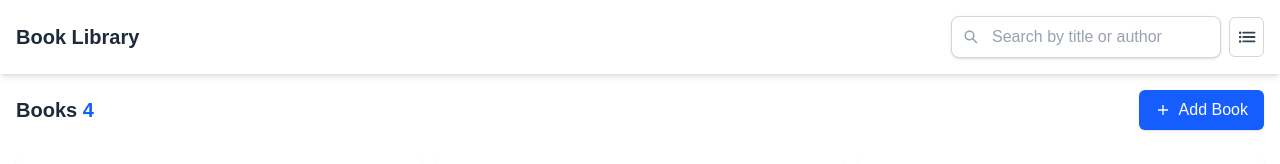
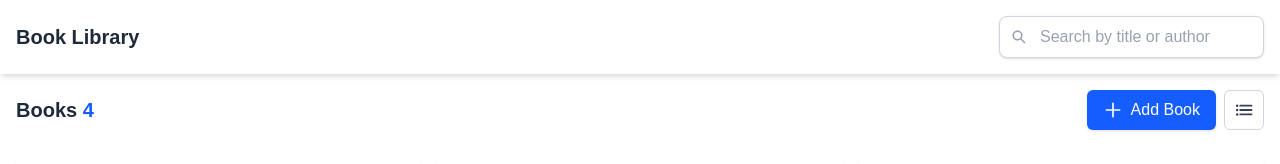
Before and after one commit to NipunaBandaraKarunarathne/book-library-app, a Next.js app: page / in a window 1280 px wide. Shown: the top 164 px of the page. Built offline with nearby package versions, Linux system fonts and the light colour scheme; data requests are answered from the project's data file.

Commit message:
view modal modification

```diff
--- a/app/page.tsx
+++ b/app/page.tsx
@@ -65,6 +65,7 @@ export default function HomePage() {
           onAdd={() => setAddingBook(true)}
           onEdit={(book) => setEditingBook(book)}
           onDelete={(book) => setBookToDelete(book)}
+          onToggleView={() => setView(view === "grid" ? "list" : "grid")}
         />
       </main>
 
--- /dev/null
+++ b/components/molecules/BookDetailsModal.tsx
@@ -0,0 +1,51 @@
+"use client";
+
+import { Book } from "@/types/book";
+import { IoClose } from "react-icons/io5";
+import RatingStars from "@/components/molecules/RatingStars";
+
+interface Props {
+  book: Book | null;
+  isOpen: boolean;
+  onClose: () => void;
+}
+
+export default function BookDetailsModal({ book, isOpen, onClose }: Props) {
+  if (!isOpen || !book) return null;
+
+  return (
+    <div className="fixed inset-0 z-50 flex items-center justify-center bg-black/30 backdrop-blur-sm">
+      <div className="bg-white rounded-lg max-w-md w-full p-6 shadow-lg relative animate-scale-in">
+        {/* Stylish Close Button */}
+        <button
+          className="
+            absolute top-3 right-3
+            w-10 h-10 flex items-center justify-center
+            rounded-full
+            bg-red-100 text-red-600
+            hover:bg-red-200 hover:text-red-700
+            shadow-md
+            transition
+            focus:outline-none focus:ring-2 focus:ring-red-400
+          "
+          onClick={onClose}
+          aria-label="Close modal"
+        >
+          <IoClose size={24} />
+        </button>
+
+        <img
+          src={book.coverUrl || "https://picsum.photos/200/300?1"}
+          alt={book.title}
+          className="rounded-md mb-4 w-full h-64 object-cover"
+        />
+        <h2 className="text-2xl font-bold mb-2">{book.title}</h2>
+        <p className="text-gray-600 mb-1">Author: {book.author}</p>
+        <p className="text-gray-600 mb-1">Category: {book.category}</p>
+        <span className="text-gray-600 mb-1">
+          Rating: <RatingStars value={book.rating} />
+        </span>
+      </div>
+    </div>
+  );
+}
--- a/components/molecules/BookModal.tsx
+++ /dev/null
@@ -1,38 +0,0 @@
-"use client";
-
-import { Modal } from "flowbite-react";
-import { Book } from "@/types/book";
-import BookForm from "@/components/organisms/BookForm";
-
-
-interface Props {
-  open: boolean;
-  onClose: () => void;
-  book?: Book;
-  onSuccess: (book: Book) => void;
-}
-
-export default function BookModal({ open, onClose, book, onSuccess }: Props) {
-  return (
-    <Modal show={open} onClose={onClose}>
-      <div className="book-modal">
-        <h2>{book ? "Edit Book" : "Add New Book"}</h2>
-
-        <BookForm
-          book={book}
-          onSuccess={(savedBook) => {
-            onSuccess(savedBook);
-            onClose();
-          }}
-            onClose={onClose}
-        />
-
-        <div className="actions">
-          <button className="btn-cancel" onClick={onClose}>
-            Cancel
-          </button>
-        </div>
-      </div>
-    </Modal>
-  );
-}
--- a/components/molecules/SearchBar.tsx
+++ b/components/molecules/SearchBar.tsx
@@ -13,7 +13,7 @@ export default function SearchBar({
   placeholder = "Search by title or author",
 }: SearchBarProps) {
   return (
-    <div className="relative w-full max-w-md">
+    <div className="relative w-full">
       {/* Magnifying glass icon */}
       <span className="absolute left-3 top-1/2 -translate-y-1/2 text-gray-400 pointer-events-none">
         <IoSearchSharp />
@@ -25,7 +25,9 @@ export default function SearchBar({
         onChange={(e) => onChange(e.target.value)}
         placeholder={placeholder}
         className="
-          w-full
+        w-full
+           md:w-600px
+
           pl-10
           pr-4
           py-2
@@ -37,7 +39,7 @@ export default function SearchBar({
           focus:ring-blue-500
           focus:border-blue-500
           placeholder-gray-400
-          text-gray-800  /* dark text so you can see what you type */
+          text-gray-800
           shadow-sm
           transition
         "
--- a/components/organisms/BookCard.tsx
+++ b/components/organisms/BookCard.tsx
@@ -7,9 +7,10 @@ interface Props {
   view: "grid" | "list";
   onEdit: (book: Book) => void;
   onDelete: (book: Book) => void;
+  onSelect?: (book: Book) => void;
 }
 
-export default function BookCard({ book, view, onEdit, onDelete }: Props) {
+export default function BookCard({ book, view, onEdit, onDelete ,onSelect}: Props) {
   return (
     <article
       className={`relative rounded-xl bg-white p-4 shadow-md transition-shadow hover:shadow-xl ${
@@ -17,6 +18,7 @@ export default function BookCard({ book, view, onEdit, onDelete }: Props) {
           ? "flex flex-col"
           : "flex items-start gap-4"
       }`}
+      onClick={() => onSelect?.(book)}
     >
       {/* Actions */}
       <div className="absolute right-3 top-3 flex gap-2">
--- a/components/organisms/BookList.tsx
+++ b/components/organisms/BookList.tsx
@@ -2,7 +2,10 @@
 
 import { Book } from "@/types/book";
 import BookCard from "./BookCard";
-import { IoMdAdd } from "react-icons/io";
+import { IoGrid, IoList } from "react-icons/io5";
+import BookDetailsModal from "@/components/molecules/BookDetailsModal";
+
+import { useState } from "react";
 
 interface Props {
   books: Book[];
@@ -11,6 +14,7 @@ interface Props {
   onEdit: (book: Book) => void;
   onDelete: (book: Book) => void;
   onAdd: () => void;
+  onToggleView: () => void;
 }
 
 export default function BookList({
@@ -20,7 +24,9 @@ export default function BookList({
   onEdit,
   onDelete,
   onAdd,
+  onToggleView,
 }: Props) {
+  const [selectedBook, setSelectedBook] = useState<Book | null>(null);
   const filtered = books.filter(
     (b) =>
       b.title.toLowerCase().includes(search.toLowerCase()) ||
@@ -29,21 +35,46 @@ export default function BookList({
 
   return (
     <section className="space-y-6">
-      {/* Top bar */}
+      {/* Top bar: Book count + Add + View toggle */}
       <div className="flex flex-wrap items-center justify-between gap-3">
         {/* Book count */}
         <h2 className="text-lg sm:text-xl font-semibold text-gray-800 flex-1 min-w-[120px]">
           Books <span className="text-blue-600">{filtered.length}</span>
         </h2>
 
+        {/* Buttons group */}
+        <div className="flex gap-2">
           {/* Add button */}
           <button
             onClick={onAdd}
-          className="flex items-center gap-2 rounded-md bg-blue-600 px-3 sm:px-4 py-2 text-white text-sm sm:text-base font-medium shadow hover:bg-blue-700 focus:outline-none focus:ring-2 focus:ring-blue-400 transition"
+            className="flex items-center gap-2 rounded-md bg-blue-600 px-4 py-2 text-white font-medium shadow hover:bg-blue-700 focus:outline-none focus:ring-2 focus:ring-blue-400 transition"
           >
-      <IoMdAdd />
+            <svg
+              xmlns="http://www.w3.org/2000/svg"
+              className="h-5 w-5"
+              fill="none"
+              viewBox="0 0 24 24"
+              stroke="currentColor"
+              strokeWidth={2}
+            >
+              <path
+                strokeLinecap="round"
+                strokeLinejoin="round"
+                d="M12 4v16m8-8H4"
+              />
+            </svg>
             Add Book
           </button>
+
+          {/* Grid/List toggle */}
+          <button
+            onClick={onToggleView}
+            className="flex items-center justify-center w-10 h-10 rounded-md border border-gray-300 bg-white text-gray-700 hover:bg-gray-100 transition focus:outline-none focus:ring-2 focus:ring-blue-400"
+            aria-label="Toggle view"
+          >
+            {view === "grid" ? <IoList size={20} /> : <IoGrid size={20} />}
+          </button>
+        </div>
       </div>
 
       {/* Book grid/list */}
@@ -61,15 +92,21 @@ export default function BookList({
             view={view}
             onEdit={onEdit}
             onDelete={onDelete}
+            onSelect={setSelectedBook}
           />
         ))}
 
         {filtered.length === 0 && (
-          <p className="text-gray-500 text-center py-4">
-            No books found.
-          </p>
+          <p className="text-gray-500 text-center py-4">No books found.</p>
         )}
       </div>
+
+         {/* Modal */}
+      <BookDetailsModal
+        book={selectedBook}
+        isOpen={!!selectedBook}
+        onClose={() => setSelectedBook(null)}
+      />
     </section>
   );
 }
--- a/components/templates/NavBar.tsx
+++ b/components/templates/NavBar.tsx
@@ -1,7 +1,5 @@
 "use client";
-
 import { useState } from "react";
-import { IoGrid, IoList } from "react-icons/io5";
 import SearchBar from "@/components/molecules/SearchBar";
 import { GiHamburgerMenu } from "react-icons/gi";
 
@@ -13,7 +11,7 @@ interface HeaderProps {
 
 export default function Header({ view, onToggleView, onSearch }: HeaderProps) {
   const [open, setOpen] = useState(false);
-  const [searchValue, setSearchValue] = useState(""); // <- store input value
+  const [searchValue, setSearchValue] = useState("");
 
   return (
     <header className="bg-white shadow-md p-4 flex flex-col sm:flex-row sm:items-center sm:justify-between">
@@ -25,8 +23,7 @@ export default function Header({ view, onToggleView, onSearch }: HeaderProps) {
           className="sm:hidden text-gray-600 text-2xl"
           onClick={() => setOpen(!open)}
         >
-         <GiHamburgerMenu />
-
+          <GiHamburgerMenu />
         </button>
       </div>
 
@@ -43,24 +40,6 @@ export default function Header({ view, onToggleView, onSearch }: HeaderProps) {
           }}
           placeholder="Search by title or author"
         />
-
-        <button
-  onClick={onToggleView}
-  className={`
-    flex items-center justify-center
-    w-10 h-10
-    rounded-md
-    border border-gray-300
-    bg-white dark:bg-gray-800
-    text-gray-700 dark:text-gray-200
-    hover:bg-gray-100 dark:hover:bg-gray-700
-    transition
-    focus:outline-none focus:ring-2 focus:ring-blue-500
-  `}
-  aria-label="Toggle view"
->
-  {view === "grid" ? <IoList size={20} /> : <IoGrid size={20} />}
-</button>
       </nav>
     </header>
   );
```
Lines whose indentation alone changed are shown as unchanged.
